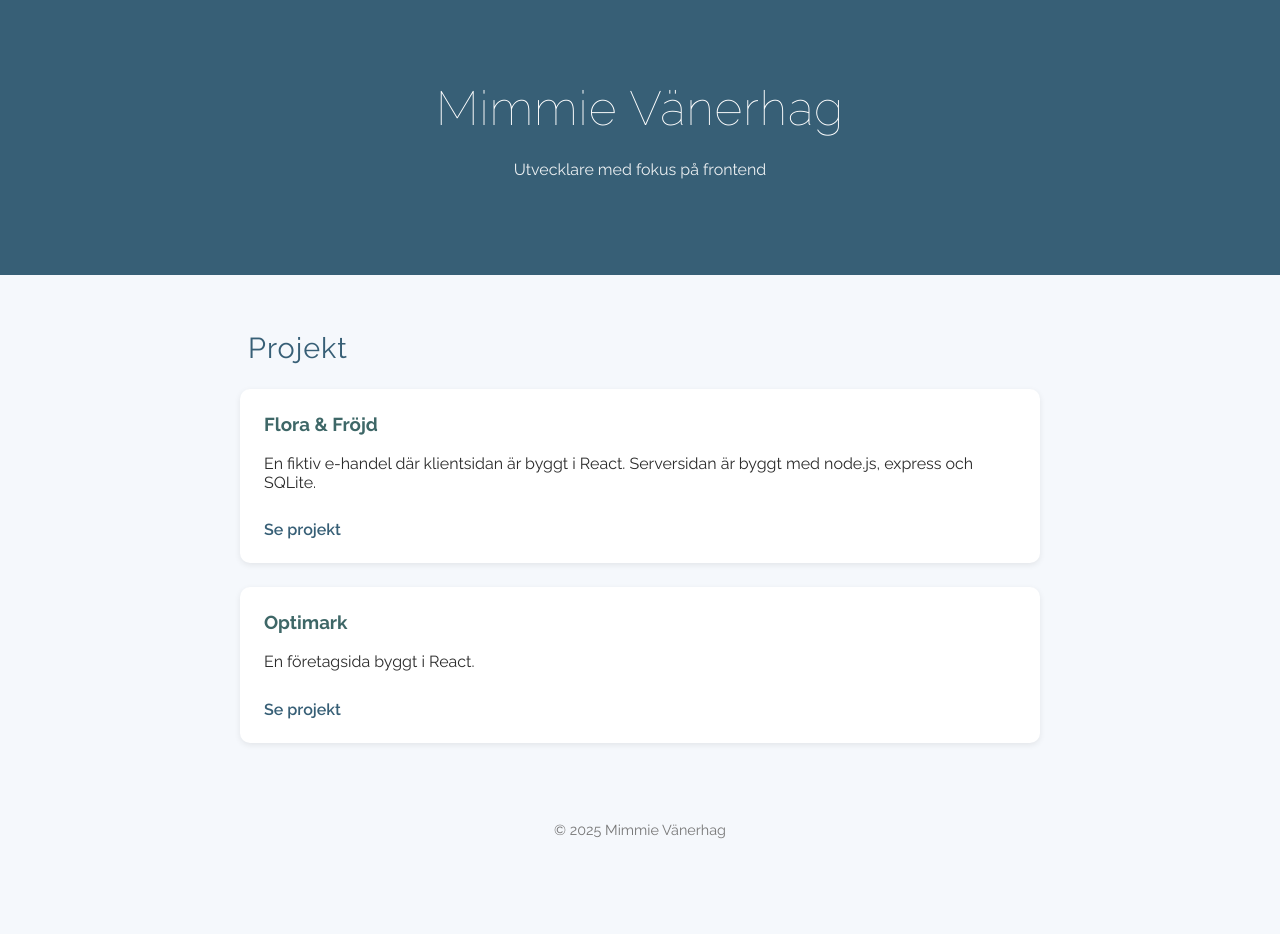
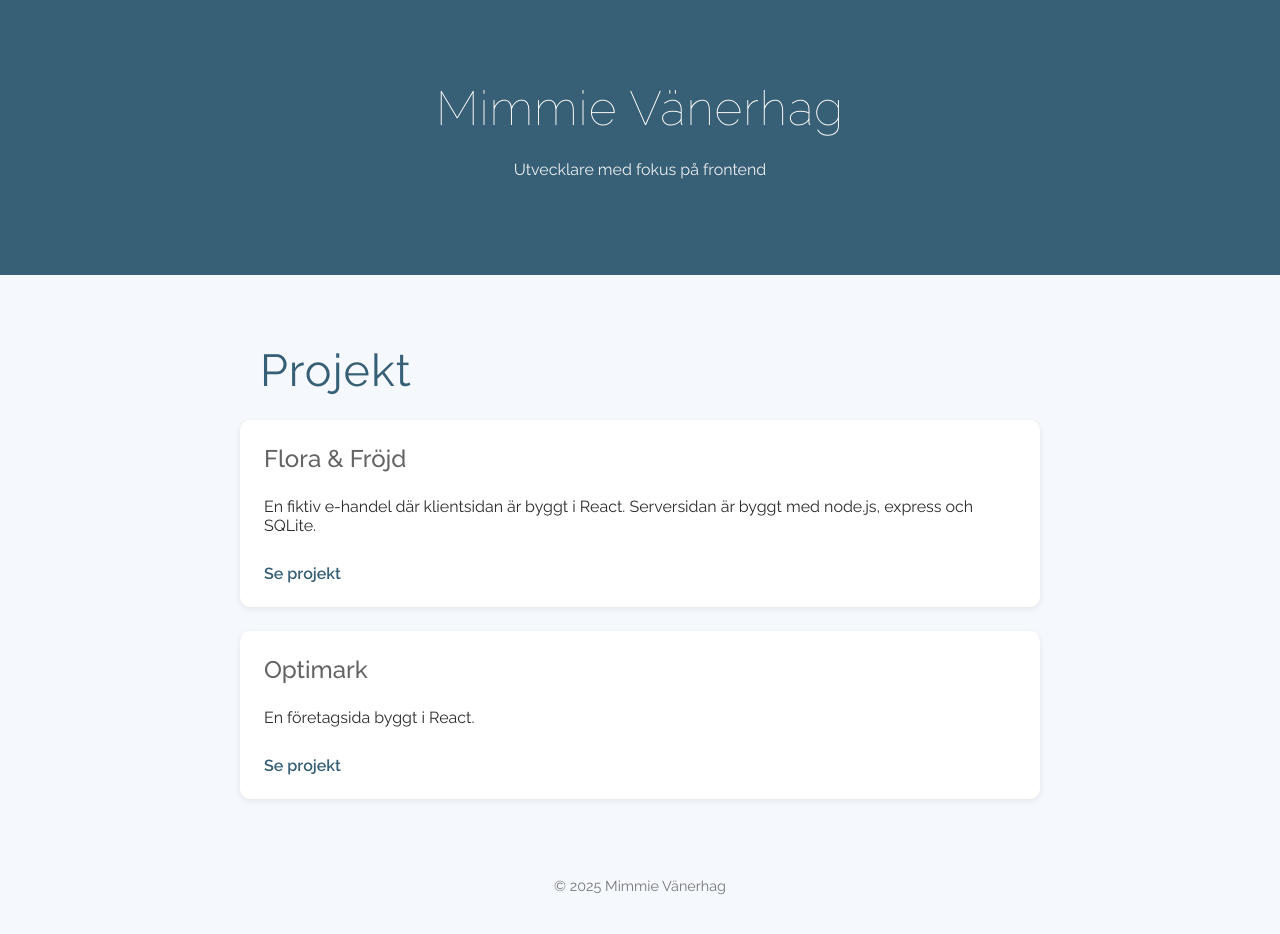
Before and after one commit to mimmsii/mimmsii.github.io, a plain HTML site: page index.html in a window 1280 px wide. Before the commit the page ends 885 px from the top, so only its background shows below. Drawn offline with Linux system fonts and the light colour scheme.

Commit message:
css changes

```diff
--- a/style.css
+++ b/style.css
@@ -4,7 +4,7 @@
   --bg-color: #f5f8fc;
   --text-color: #2b2b2b;
   --card-bg: #ffffff;
-  --accent-color: #3e6767;
+  --accent-color: rgb(100, 100, 100);
 }
 
 body {
@@ -38,11 +38,9 @@ h1 {
 
 h2 {
     font-family: 'Raleway';
-    font-weight: 400;
-    font-size: 2rem;
     letter-spacing: 1px;
     animation: fadeIn 1s ease-in-out;
-    margin-left: 8px;
+    margin-left: 20px;
 }
 
 @keyframes fadeIn {
@@ -58,7 +56,8 @@ h2 {
 
 .projects h2 {
   margin-bottom: 1.5rem;
-  font-size: 1.8rem;
+  font-weight: 400;
+  font-size: 2.8rem;
   color: var(--primary-color);
 }
 
@@ -82,6 +81,8 @@ h2 {
 
 .project h3 {
   margin-top: 0;
+  font-weight: 500;
+  font-size: 1.5rem;
   color: var(--accent-color);
 }
 
```
